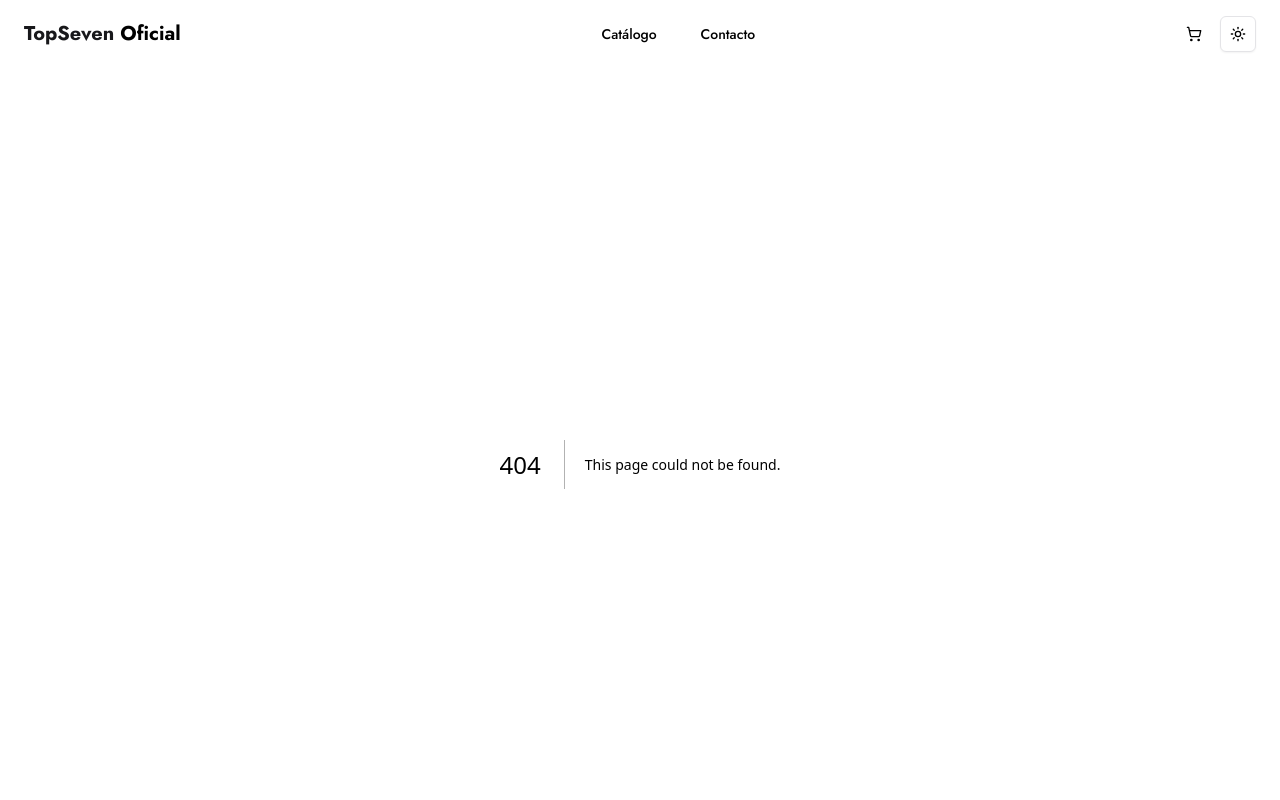
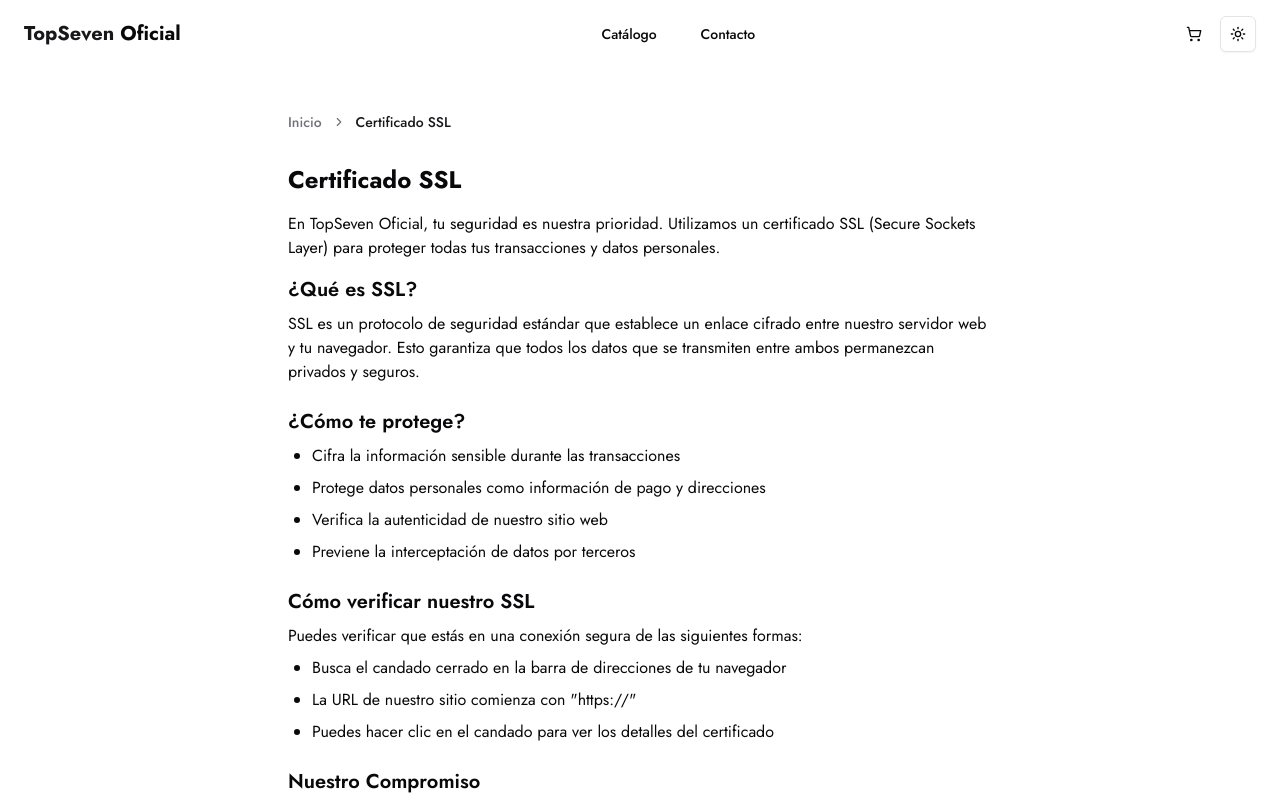
Before and after one commit to Topsevenoficial/ecommerce, a Next.js app: page /certificado-ssl in a window 1280 px wide. Before the commit this address had no page. Shown: the top 800 px of the page. Built offline with nearby package versions, Linux system fonts and the light colour scheme.

Commit message:
M37 - SSL pagina agregada

```diff
--- /dev/null
+++ b/app/(routes)/certificado-ssl/page.tsx
@@ -0,0 +1,82 @@
+// app/(routes)/certificado-ssl/page.tsx
+import {
+  Breadcrumb,
+  BreadcrumbItem,
+  BreadcrumbLink,
+  BreadcrumbList,
+  BreadcrumbSeparator,
+} from "@/components/ui/breadcrumb";
+
+export default function CertificadoSSLPage() {
+  return (
+    <main className="mx-auto max-w-3xl px-4 sm:px-6 lg:px-8 py-8 sm:py-12">
+      <Breadcrumb className="mb-8">
+        <BreadcrumbList>
+          <BreadcrumbItem>
+            <BreadcrumbLink
+              href="/"
+              className="text-sm font-medium hover:text-primary"
+            >
+              Inicio
+            </BreadcrumbLink>
+          </BreadcrumbItem>
+          <BreadcrumbSeparator />
+          <BreadcrumbItem>
+            <BreadcrumbLink
+              href="/certificado-ssl"
+              className="text-sm font-medium text-primary"
+            >
+              Certificado SSL
+            </BreadcrumbLink>
+          </BreadcrumbItem>
+        </BreadcrumbList>
+      </Breadcrumb>
+
+      <h1 className="text-2xl font-bold mb-4">Certificado SSL</h1>
+      <p className="mb-4">
+        En TopSeven Oficial, tu seguridad es nuestra prioridad. Utilizamos un certificado SSL
+        (Secure Sockets Layer) para proteger todas tus transacciones y datos personales.
+      </p>
+
+      <section className="mb-6">
+        <h2 className="text-xl font-semibold mb-2">¿Qué es SSL?</h2>
+        <p>
+          SSL es un protocolo de seguridad estándar que establece un enlace cifrado entre
+          nuestro servidor web y tu navegador. Esto garantiza que todos los datos que se
+          transmiten entre ambos permanezcan privados y seguros.
+        </p>
+      </section>
+
+      <section className="mb-6">
+        <h2 className="text-xl font-semibold mb-2">¿Cómo te protege?</h2>
+        <ul className="list-disc pl-6 space-y-2">
+          <li>Cifra la información sensible durante las transacciones</li>
+          <li>Protege datos personales como información de pago y direcciones</li>
+          <li>Verifica la autenticidad de nuestro sitio web</li>
+          <li>Previene la interceptación de datos por terceros</li>
+        </ul>
+      </section>
+
+      <section className="mb-6">
+        <h2 className="text-xl font-semibold mb-2">Cómo verificar nuestro SSL</h2>
+        <p>
+          Puedes verificar que estás en una conexión segura de las siguientes formas:
+        </p>
+        <ul className="list-disc pl-6 space-y-2 mt-2">
+          <li>Busca el candado cerrado en la barra de direcciones de tu navegador</li>
+          <li>La URL de nuestro sitio comienza con &quot;https://&quot;</li>
+          <li>Puedes hacer clic en el candado para ver los detalles del certificado</li>
+        </ul>
+      </section>
+
+      <section className="mb-6">
+        <h2 className="text-xl font-semibold mb-2">Nuestro Compromiso</h2>
+        <p>
+          Mantenemos nuestro certificado SSL actualizado y utilizamos los más altos
+          estándares de seguridad para garantizar que tu experiencia de compra sea
+          completamente segura y confiable.
+        </p>
+      </section>
+    </main>
+  );
+}
--- a/components/footer.tsx
+++ b/components/footer.tsx
@@ -6,7 +6,7 @@
 
 export function Footer() {
   return (
-    <footer className="mt-4 border-t">
+    <footer className="mt-4 border-t bg-muted/50">
       <div className="container mx-auto px-6 py-6">
         <div className="grid grid-cols-1 md:grid-cols-4 gap-6 md:gap-8">
           <div className="space-y-3">
@@ -81,7 +81,7 @@
 
         <div className="flex flex-col md:flex-row justify-between items-center text-sm text-muted-foreground gap-4">
           <div className="text-center md:text-left">
-            © 2025 TopSeven Oficial - Todos los derechos reservados
+            &copy; 2025 TopSeven Oficial - Todos los derechos reservados
             <br />
             &quot;Protegiendo tu visi&oacute;n con calidad&quot;
           </div>
@@ -92,7 +92,7 @@
             <Link href="/politica-privacidad" className="hover:text-primary">
               Privacidad
             </Link>
-            <span>Certificado SSL</span>
+          <Link href="/certificado-ssl" className="hover:text-primary">Certificado SSL</Link>
           </div>
         </div>
       </div>
```
